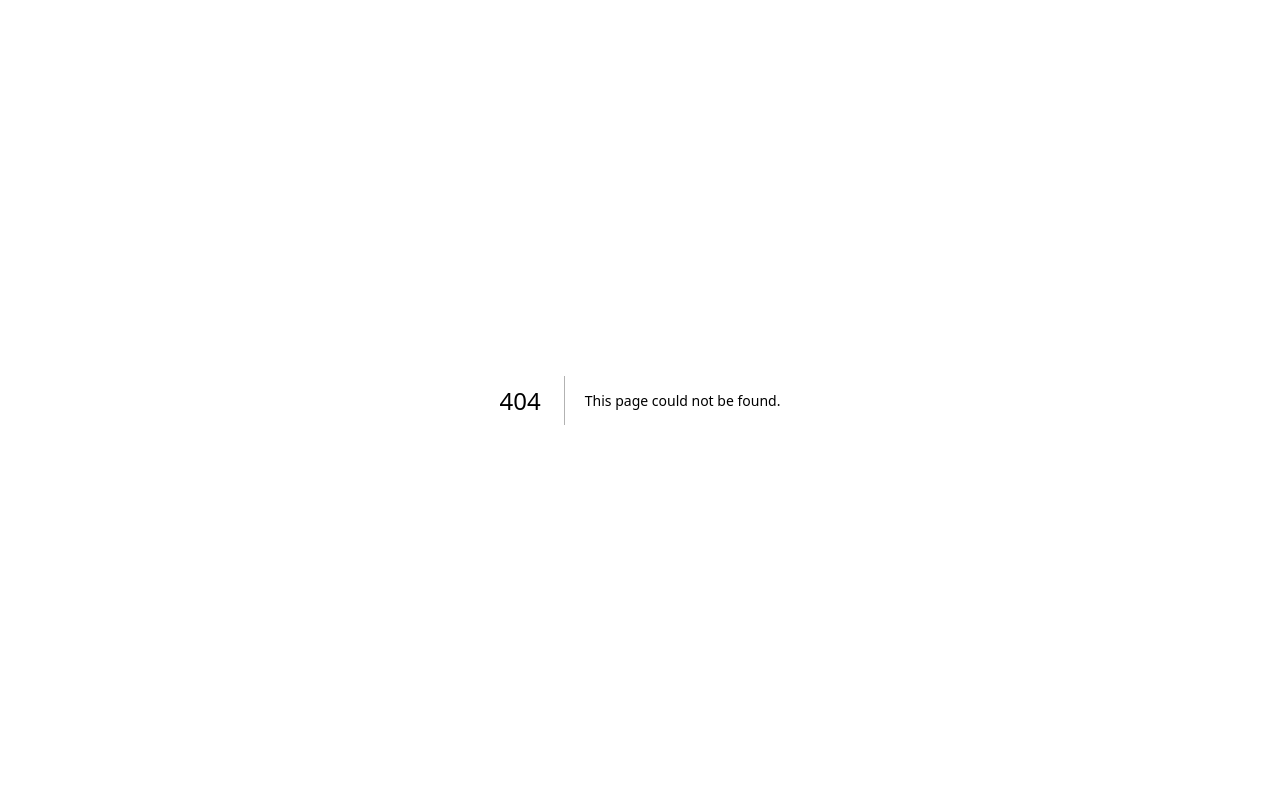
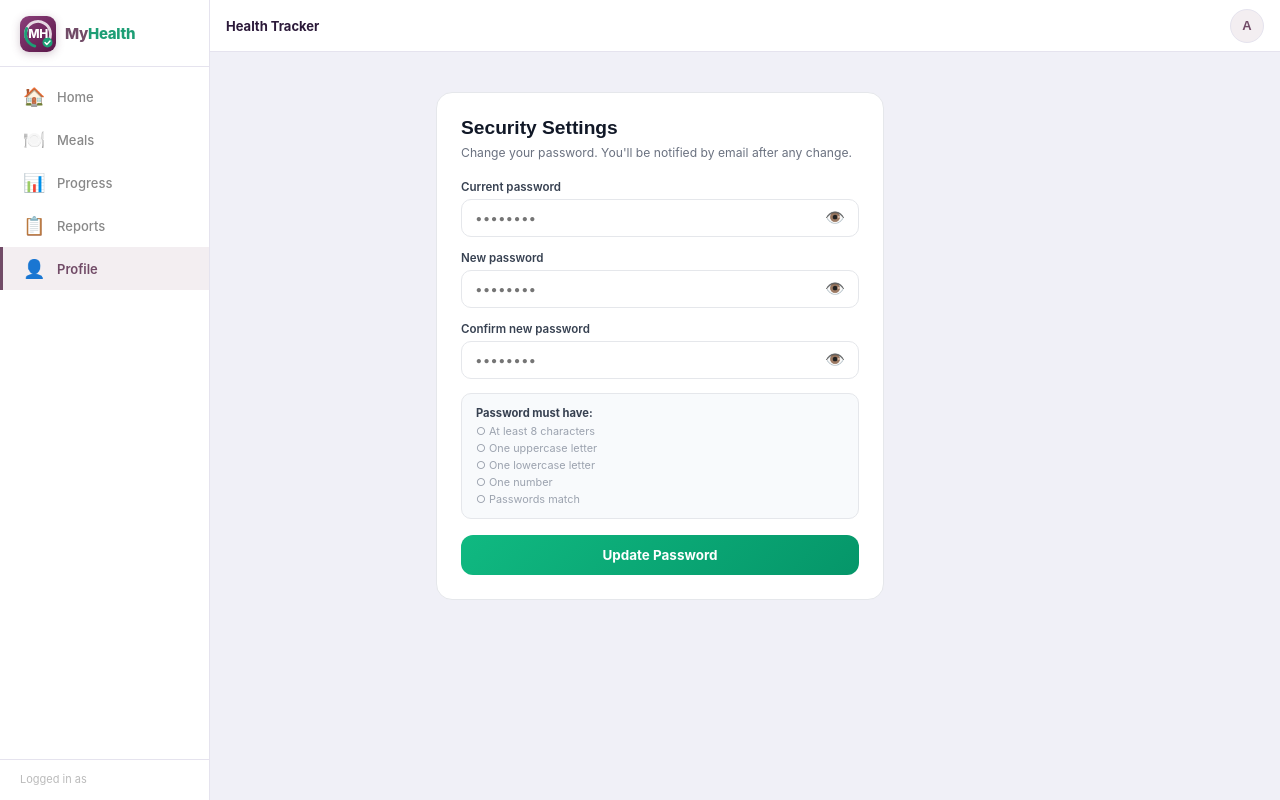
Before and after one commit to Blitora/blitora-pulse, a Next.js app: page /profile/security in a window 1280 px wide. Before the commit this address had no page. Built offline with nearby package versions, Linux system fonts and the light colour scheme.

Commit message:
Create security.js

```diff
--- /dev/null
+++ b/pages/profile/security.js
@@ -0,0 +1,114 @@
+// pages/profile/security.js — NEW FILE
+// Change password while logged in
+import { useState } from 'react';
+import { supabase } from '../../lib/supabase';
+import Layout from '../../components/Layout';
+import PasswordInput from '../../components/PasswordInput';
+
+export default function SecurityPage() {
+  return (
+    <Layout>
+      <SecurityView />
+    </Layout>
+  );
+}
+
+function SecurityView() {
+  const [current,  setCurrent]  = useState('');
+  const [password, setPassword] = useState('');
+  const [confirm,  setConfirm]  = useState('');
+  const [loading,  setLoading]  = useState(false);
+  const [success,  setSuccess]  = useState(false);
+  const [error,    setError]    = useState('');
+
+  function validate() {
+    if (!current)                        return 'Enter your current password.';
+    if (password.length < 8)             return 'New password must be at least 8 characters.';
+    if (!/[A-Z]/.test(password))         return 'Must contain an uppercase letter.';
+    if (!/[a-z]/.test(password))         return 'Must contain a lowercase letter.';
+    if (!/[0-9]/.test(password))         return 'Must contain a number.';
+    if (password !== confirm)            return 'New passwords do not match.';
+    if (password === current)            return 'New password cannot be the same as current password.';
+    return null;
+  }
+
+  async function handleSubmit(e) {
+    e.preventDefault();
+    const validErr = validate();
+    if (validErr) { setError(validErr); return; }
+    setError('');
+    setLoading(true);
+
+    // Re-authenticate with current password first
+    const { data: { user } } = await supabase.auth.getUser();
+    const { error: reAuthErr } = await supabase.auth.signInWithPassword({
+      email: user.email,
+      password: current,
+    });
+    if (reAuthErr) { setError('Current password is incorrect.'); setLoading(false); return; }
+
+    // Update password
+    const { error: updateErr } = await supabase.auth.updateUser({ password });
+    if (updateErr) { setError(updateErr.message); setLoading(false); return; }
+
+    // Log to password_history
+    await supabase.from('password_history').insert({ user_id: user.id, hashed_password: btoa(password.slice(0,8)) });
+
+    // Audit log
+    await supabase.from('audit_log').insert({ actor_id: user.id, action: 'password_changed', target_type: 'user', target_id: user.id });
+
+    setSuccess(true);
+    setCurrent(''); setPassword(''); setConfirm('');
+    setLoading(false);
+    setTimeout(() => setSuccess(false), 4000);
+  }
+
+  return (
+    <div style={s.page}>
+      <div style={s.card}>
+        <h1 style={s.h1}>Security Settings</h1>
+        <p style={s.sub}>Change your password. You'll be notified by email after any change.</p>
+
+        {success && <div style={s.success}>✅ Password updated successfully!</div>}
+        {error   && <div style={s.err}>{error}</div>}
+
+        <form onSubmit={handleSubmit}>
+          <PasswordInput value={current}  onChange={setCurrent}  label="Current password"     autoComplete="current-password" />
+          <PasswordInput value={password} onChange={setPassword} label="New password"          autoComplete="new-password" showStrength />
+          <PasswordInput value={confirm}  onChange={setConfirm}  label="Confirm new password"  autoComplete="new-password" />
+
+          <div style={s.rules}>
+            <div style={s.rulesTitle}>Password must have:</div>
+            {[
+              [password.length >= 8,         'At least 8 characters'],
+              [/[A-Z]/.test(password),       'One uppercase letter'],
+              [/[a-z]/.test(password),       'One lowercase letter'],
+              [/[0-9]/.test(password),       'One number'],
+              [password === confirm && !!confirm, 'Passwords match'],
+            ].map(([ok, txt], i) => (
+              <div key={i} style={{ fontSize:'0.68rem', color: ok ? '#10B981' : '#9CA3AF', marginTop:3 }}>
+                {ok ? '✓' : '○'} {txt}
+              </div>
+            ))}
+          </div>
+
+          <button style={{ ...s.btn, opacity: loading ? 0.7 : 1 }} type="submit" disabled={loading}>
+            {loading ? 'Updating…' : 'Update Password'}
+          </button>
+        </form>
+      </div>
+    </div>
+  );
+}
+
+const s = {
+  page:      { padding:'20px 16px', maxWidth:480, margin:'0 auto' },
+  card:      { background:'#fff', borderRadius:16, padding:'24px', border:'1px solid #E5E7EB' },
+  h1:        { fontFamily:'Sora,sans-serif', fontSize:'1.2rem', fontWeight:800, color:'#111827', marginBottom:6 },
+  sub:       { fontSize:'0.76rem', color:'#6B7280', marginBottom:20 },
+  success:   { background:'#F0FDF4', border:'1px solid #A7F3D0', color:'#065F46', borderRadius:10, padding:'10px 14px', fontSize:'0.76rem', marginBottom:16 },
+  err:       { background:'#FEF2F2', border:'1px solid #FECACA', color:'#DC2626', borderRadius:10, padding:'10px 14px', fontSize:'0.76rem', marginBottom:16 },
+  rules:     { background:'#F8FAFC', border:'1px solid #E5E7EB', borderRadius:10, padding:'12px 14px', marginBottom:16 },
+  rulesTitle:{ fontSize:'0.7rem', fontWeight:700, color:'#374151', marginBottom:4 },
+  btn:       { width:'100%', padding:12, background:'linear-gradient(135deg,#10B981,#059669)', color:'#fff', borderRadius:12, fontWeight:700, fontSize:'0.84rem', border:'none', cursor:'pointer', fontFamily:'Inter,sans-serif' },
+};
```
